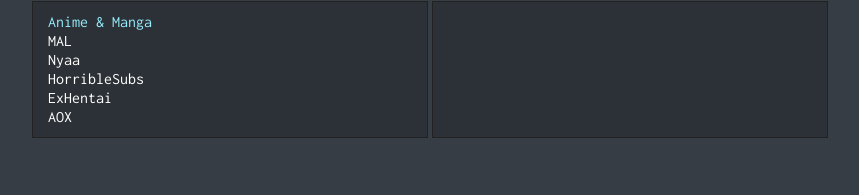
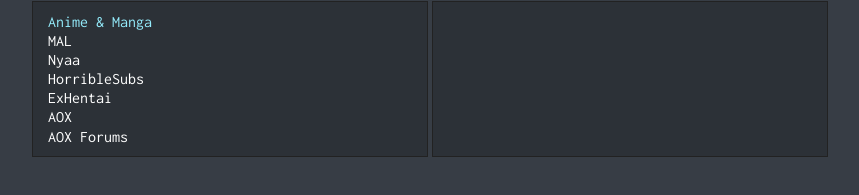
Before and after one commit to weeabro64/weeabro64.github.io, a plain HTML site: page index.html in a window 1280 px wide. Shown: the part 275-470 px from the top of the page, without its empty margins (210-1069 px from the left). Drawn offline with Linux system fonts and the light colour scheme.

Commit message:
added new options

```diff
--- a/index.html
+++ b/index.html
@@ -62,6 +62,7 @@
 				<li><a href="http://horriblesubs.info/">HorribleSubs</a></li>
 				<li><a href="https://exhentai.org/">ExHentai</a></li>
 				<li><a href="https://aox.to/index.php">AOX</a></li>
+				<li><a href="https://f.aox.to/">AOX Forums</a></li>
 			</ul>
 			<ul class="block">
 				<li class="header"></li>
```
